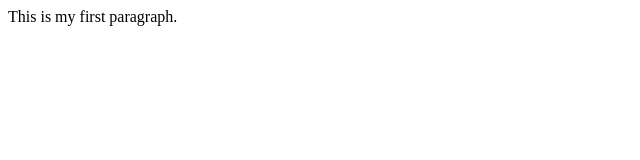
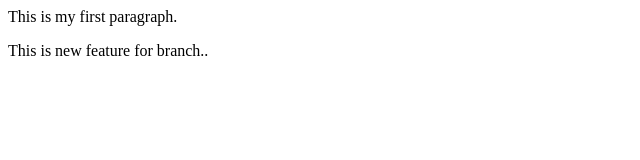
Before and after one commit to Hamna-Tanveer/local-repo, a plain HTML site: page index.html in a window 1280 px wide. Shown: the whole page, without its empty margins (0-640 px from the left). Drawn offline with Linux system fonts and the light colour scheme.

Commit message:
change html file

```diff
--- a/index.html
+++ b/index.html
@@ -1 +1,2 @@
 <p>This is my first paragraph.</p>
+<p>This is new feature for branch..</p>
```
